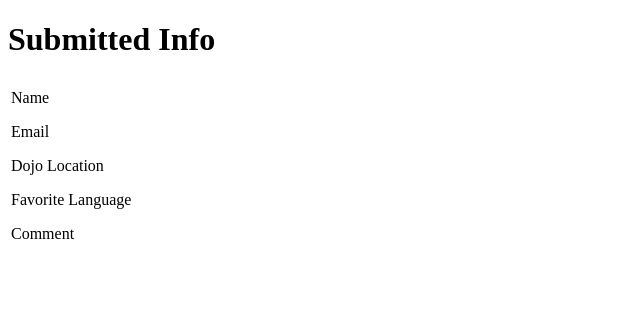
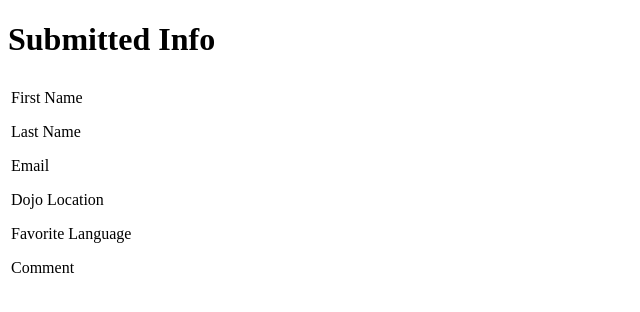
Before and after one commit to hermanj13/CodingDojo2017, a Flask app: page /results in a window 1280 px wide. Shown: the top 312 px of the page, without its empty margins (0-640 px from the left). Run offline with Flask 2, Linux system fonts and the light colour scheme.

Commit message:
advanced validation form_test

```diff
--- a/Python/Flask_Fundamentals/form_test/server.py
+++ b/Python/Flask_Fundamentals/form_test/server.py
@@ -1,6 +1,12 @@
 from flask import Flask, render_template, request, redirect, session
+import re
 app = Flask(__name__)
 app.secret_key = 'actAFool'
+
+def email_valid(email):
+    if not re.match("^[a-zA-Z0-9.+_-]+@[a-zA-Z0-9._-]+\.[a-zA-Z]+$", email):
+        return False
+    return True
 
 @app.route('/')
 def index():
@@ -9,16 +15,33 @@ def index():
 @app.route('/users', methods=['POST'])
 def create_user():
     session.pop('error', None)
-    session['comment'] = request.form['comment']
-    if len(session['comment']) > 120:
-        session['error'] = "Excuse me... You're comment is just a little to long!"
-        session.pop('comment', None)
+    session['first_name'] = request.form['first_name'].strip()
+    if str.isalpha(str(session['first_name'])):
+        session['last_name'] = request.form['last_name'].strip()
+        if str.isalpha(str(session['last_name'])):
+            session['email'] = request.form['email'].strip()
+            if email_valid(str(session['email'])):
+                session['location'] = request.form['location']
+                session['language'] = request.form['language']
+                session['comment'] = request.form['comment']
+                if len(session['comment']) < 120:
+                    return redirect('/results')
+                else:
+                    session['error'] = "Excuse me... You're comment is just a little to long!"
+                    session.pop('comment', None)
+                    return redirect('/')
+            else:
+                session['error'] = "Excuse me... You're email is not correct!"
+                session.pop('email', None)
+                return redirect('/')
+        else:
+            session['error'] = "Excuse me... You're last name is not correct!"
+            session.pop('last_name', None)
+            return redirect('/')
+    else:
+        session['error'] = "Excuse me... You're first name is not correct!"
+        session.pop('first_name', None)
         return redirect('/')
-    session['name'] = request.form['name']
-    session['email'] = request.form['email']
-    session['location'] = request.form['location']
-    session['language'] = request.form['language']
-    return redirect('/results')
 
 @app.route('/results')
 def show_results():
--- a/Python/Flask_Fundamentals/form_test/static/css/style.css
+++ b/Python/Flask_Fundamentals/form_test/static/css/style.css
@@ -1,3 +1,6 @@
+#error{
+  color: red;
+}
 textarea {
     width: 400px;
     height: 100px;
--- a/Python/Flask_Fundamentals/form_test/templates/results.html
+++ b/Python/Flask_Fundamentals/form_test/templates/results.html
@@ -12,10 +12,18 @@
     <table>
         <tr>
             <td>
-                Name
+                First Name
             </td>
             <td>
-                {{session['name']}}
+                {{session['first_name']}}
+            </td>
+        </tr>
+        <tr>
+            <td>
+                Last Name
+            </td>
+            <td>
+                {{session['last_name']}}
             </td>
         </tr>
         <tr>
```
Also changed, not shown: Python/Flask_Fundamentals/form_test/templates/index.html (+6 -2 lines), 1 other file.
